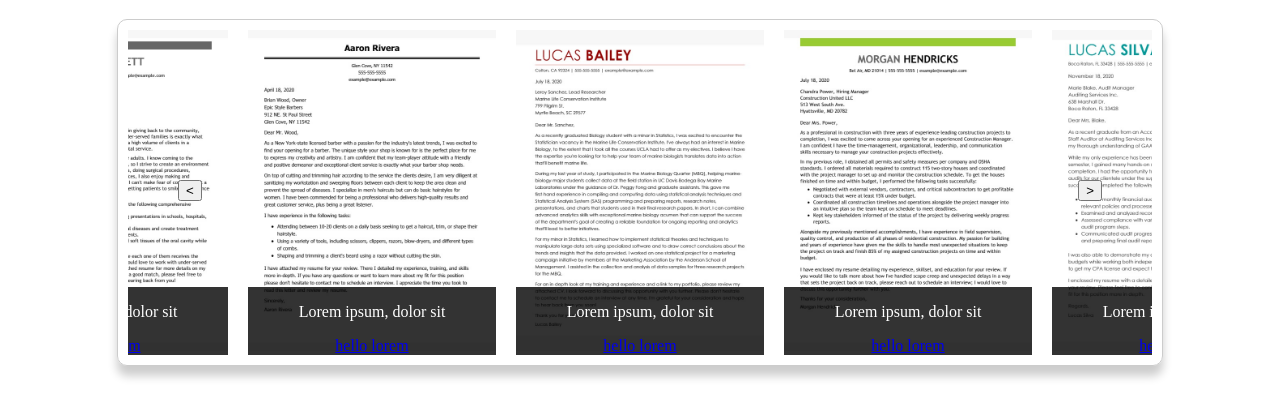
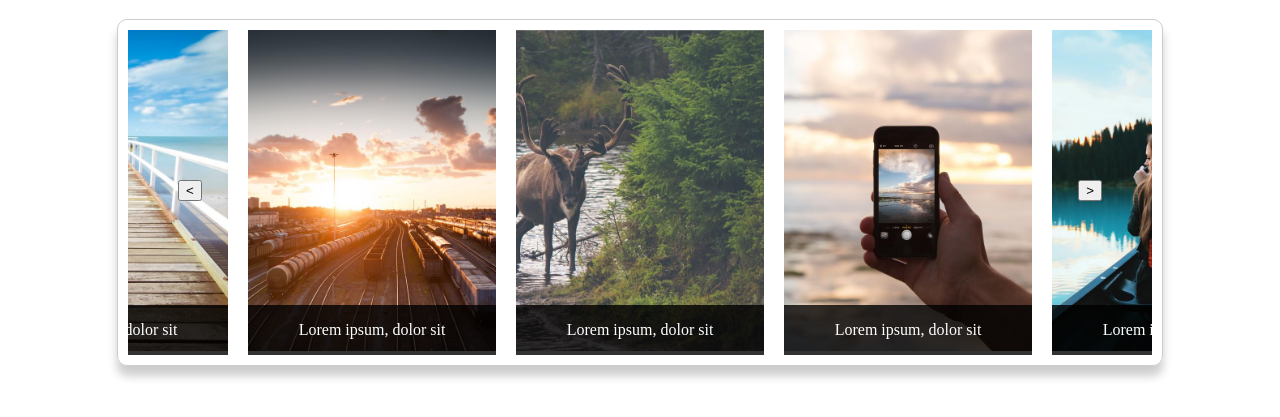
Before and after one commit to utility-tools/r-slider, a website: page index.html in a window 1280 px wide. Shown: the part 61-478 px from the top of the page. Drawn offline with Linux system fonts and the light colour scheme.

Commit message:
changed images

```diff
--- a/index.html
+++ b/index.html
@@ -15,59 +15,51 @@
         <section class="r-slider" id="r-slider">
             <div class="r-slider__slides">
                 <div class="r-slider__slide" data-index="0">
-                    <img src="./images/img-1.jpeg" alt="" class="r-slider__slide-img">
+                    <img src="./demo/images/demo-image__1.jpeg" alt="" class="r-slider__slide-img">
                     <div class="r-slider__slide-caption">
                         <p>Lorem ipsum, dolor sit</p>
-                        <a href="#">hello lorem</a>
                     </div>
                 </div>
                 <div class="r-slider__slide" data-index="1">
-                    <img src="./images/img-2.jpeg" alt="" class="r-slider__slide-img">
+                    <img src="./demo/images/demo-image__2.jpeg" alt="" class="r-slider__slide-img">
                     <div class="r-slider__slide-caption">
                         <p>Lorem ipsum, dolor sit</p>
-                        <a href="#">hello lorem</a>
                     </div>
                 </div>
                 <div class="r-slider__slide" data-index="2">
-                    <img src="./images/img-3.jpeg" alt="" class="r-slider__slide-img">
+                    <img src="./demo/images/demo-image__3.jpeg" alt="" class="r-slider__slide-img">
                     <div class="r-slider__slide-caption">
                         <p>Lorem ipsum, dolor sit</p>
-                        <a href="#">hello lorem</a>
                     </div>
                 </div>
                 <div class="r-slider__slide" data-index="3">
-                    <img src="./images/img-4.jpeg" alt="" class="r-slider__slide-img">
+                    <img src="./demo/images/demo-image__4.jpeg" alt="" class="r-slider__slide-img">
                     <div class="r-slider__slide-caption">
                         <p>Lorem ipsum, dolor sit</p>
-                        <a href="#">hello lorem</a>
                     </div>
                 </div>
                 <div class="r-slider__slide" data-index="4">
-                    <img src="./images/img-5.jpeg" alt="" class="r-slider__slide-img">
+                    <img src="./demo/images/demo-image__5.jpeg" alt="" class="r-slider__slide-img">
                     <div class="r-slider__slide-caption">
                         <p>Lorem ipsum, dolor sit</p>
-                        <a href="#">hello lorem</a>
                     </div>
                 </div>
                 <div class="r-slider__slide" data-index="5">
-                    <img src="./images/img-6.jpeg" alt="" class="r-slider__slide-img">
+                    <img src="./demo/images/demo-image__6.jpg" alt="" class="r-slider__slide-img">
                     <div class="r-slider__slide-caption">
                         <p>Lorem ipsum, dolor sit</p>
-                        <a href="#">hello lorem</a>
                     </div>
                 </div>
                 <div class="r-slider__slide" data-index="6">
-                    <img src="./images/img-7.jpeg" alt="" class="r-slider__slide-img">
+                    <img src="./demo/images/demo-image__7.jpg" alt="" class="r-slider__slide-img">
                     <div class="r-slider__slide-caption">
                         <p>Lorem ipsum, dolor sit</p>
-                        <a href="#">hello lorem</a>
                     </div>
                 </div>
                 <div class="r-slider__slide" data-index="7">
-                    <img src="./images/img-8.jpeg" alt="" class="r-slider__slide-img">
+                    <img src="./demo/images/demo-image__8.png" alt="" class="r-slider__slide-img">
                     <div class="r-slider__slide-caption">
                         <p>Lorem ipsum, dolor sit</p>
-                        <a href="#">hello lorem</a>
                     </div>
                 </div>
             </div>
```
Also changed, not shown: demo/images/demo-image__1.jpeg (added), demo/images/demo-image__2.jpeg (added), demo/images/demo-image__3.jpeg (added), demo/images/demo-image__4.jpeg (added), demo/images/demo-image__5.jpeg (added), demo/images/demo-image__6.jpg (added), demo/images/demo-image__7.jpg (added), demo/images/demo-image__8.png (added), images/img-1.jpeg (deleted), images/img-2.jpeg (deleted), images/img-3.jpeg (deleted), images/img-4.jpeg (deleted), images/img-5.jpeg (deleted), images/img-6.jpeg (deleted), 2 more files.
